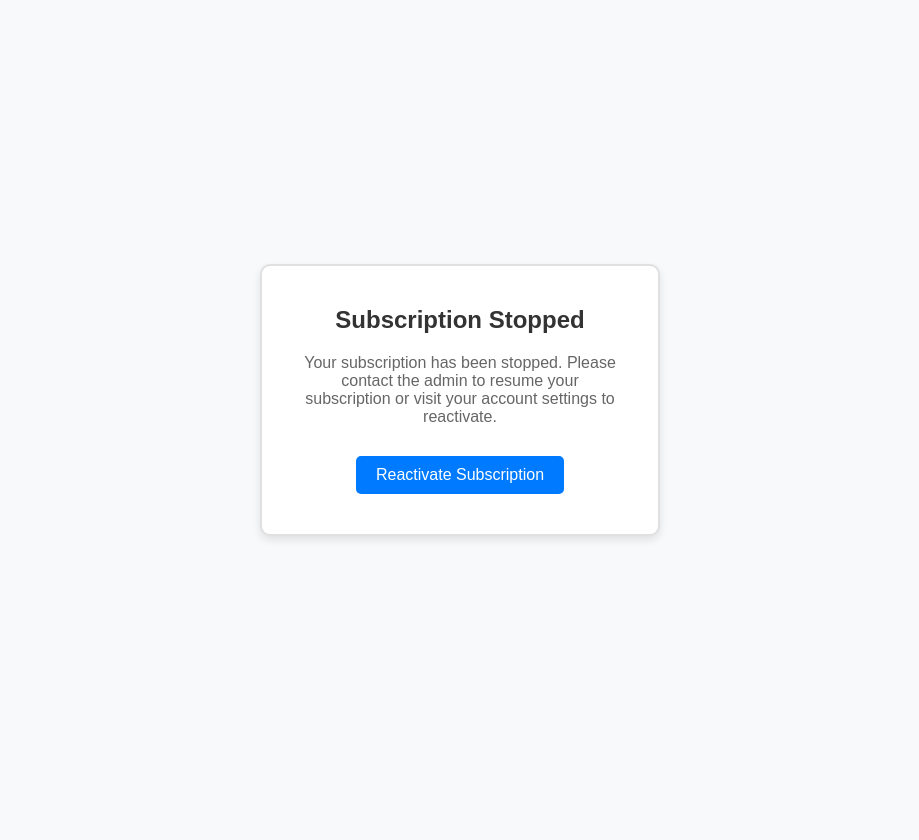
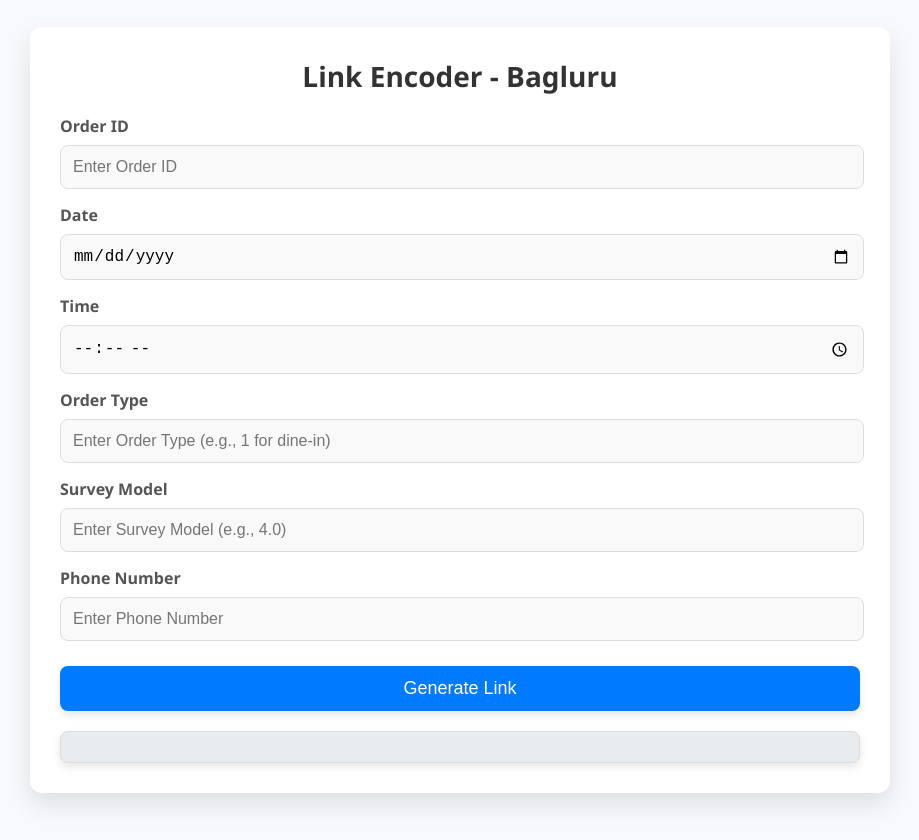
Before and after one commit to kfcArea1/Bagluru, a plain HTML site: page index.html in a window 1280 px wide. Shown: the whole page, without its empty margins (180-1099 px from the left). Before the commit the page ends 800 px from the top, so only its background shows below. Drawn offline with Linux system fonts and the light colour scheme.

Commit message:
Update index.html

```diff
--- a/index.html
+++ b/index.html
@@ -3,65 +3,195 @@
 <head>
     <meta charset="UTF-8">
     <meta name="viewport" content="width=device-width, initial-scale=1.0">
-    <title>Subscription Stopped</title>
+    <title>Subscription & Link Encoder</title>
     <style>
-        /* Basic Reset */
-        * {
+        body {
+            font-family: 'Segoe UI', Tahoma, Geneva, Verdana, sans-serif;
+            background-color: #f7f9fc;
             margin: 0;
-            padding: 0;
-            box-sizing: border-box;
+            padding: 20px;
+            display: flex;
+            flex-direction: column;
+            align-items: center;
+            justify-content: center;
+            min-height: 100vh;
         }
 
-        body {
-            font-family: Arial, sans-serif;
-            background-color: #f8f9fa;
-            color: #333;
-            display: flex;
-            justify-content: center;
-            align-items: center;
-            height: 100vh;
+        #encoder-container, .container {
+            width: 100%;
+            max-width: 800px;
+            background: #ffffff;
+            padding: 30px;
+            border-radius: 12px;
+            box-shadow: 0 12px 24px rgba(0, 0, 0, 0.1);
+            margin-bottom: 20px;
+            transition: box-shadow 0.3s ease;
         }
 
-        .container {
-            text-align: center;
+        #encoder-container:hover, .container:hover {
+            box-shadow: 0 16px 32px rgba(0, 0, 0, 0.2);
         }
 
-        .message-box {
-            background-color: #fff;
-            border: 2px solid #e0e0e0;
-            padding: 40px;
-            border-radius: 10px;
-            box-shadow: 0 4px 8px rgba(0, 0, 0, 0.1);
-            max-width: 400px;
-            margin: 20px;
-        }
-
-        h1 {
-            font-size: 24px;
+        h2, .container h1 {
+            color: #333;
+            margin: 0;
+            font-size: 28px;
+            font-weight: 700;
+            text-align: center;
             margin-bottom: 20px;
         }
 
-        p {
-            font-size: 16px;
-            margin-bottom: 30px;
-            color: #666;
+        label {
+            font-weight: 600;
+            color: #555;
+            margin-bottom: 8px;
+            display: block;
         }
 
-        .reactivate-btn {
-            background-color: #007bff;
-            color: #fff;
-            border: none;
-            padding: 10px 20px;
+        input[type="text"], input[type="date"], input[type="time"] {
+            width: calc(100% - 22px);
+            padding: 12px;
+            margin-bottom: 15px;
+            border: 1px solid #ddd;
+            border-radius: 8px;
             font-size: 16px;
-            border-radius: 5px;
-            cursor: pointer;
-            transition: background-color 0.3s ease;
+            transition: border-color 0.3s ease, box-shadow 0.3s ease;
+            background-color: #f9f9f9;
         }
 
-        .reactivate-btn:hover {
+        input[type="text"]:focus, input[type="date"]:focus, input[type="time"]:focus {
+            border-color: #007bff;
+            box-shadow: 0 0 8px rgba(0, 123, 255, 0.3);
+            outline: none;
+        }
+
+        button {
+            width: 100%;
+            padding: 12px;
+            background-color: #007bff;
+            border: none;
+            border-radius: 8px;
+            color: #ffffff;
+            font-size: 18px;
+            cursor: pointer;
+            margin-top: 10px;
+            transition: background-color 0.3s ease, transform 0.2s ease;
+            box-shadow: 0 4px 8px rgba(0, 0, 0, 0.1);
+        }
+
+        button:hover {
             background-color: #0056b3;
+            transform: scale(1.02);
+        }
+
+        #generated-link {
+            margin-top: 20px;
+            padding: 15px;
+            background-color: #e9ecef;
+            border-radius: 8px;
+            word-break: break-word;
+            font-family: monospace;
+            box-shadow: 0 4px 8px rgba(0, 0, 0, 0.1);
+            border: 1px solid #ddd;
+        }
+
+        #copy-button {
+            margin-top: 10px;
+            padding: 12px;
+            background-color: #28a745;
+            border: none;
+            border-radius: 8px;
+            color: white;
+            font-size: 18px;
+            cursor: pointer;
+            display: none;
+            transition: background-color 0.3s ease, transform 0.2s ease;
+            box-shadow: 0 4px 8px rgba(0, 0, 0, 0.1);
+        }
+
+        #copy-button:hover {
+            background-color: #218838;
+            transform: scale(1.02);
         }
     </style>
+</head>
+<body>
+
+    <!-- Link Encoder Section -->
+    <div id="encoder-container">
+        <h2>Link Encoder - Bagluru</h2>
+
+        <label for="order-id">Order ID</label>
+        <input type="text" id="order-id" placeholder="Enter Order ID">
+
+        <label for="date">Date</label>
+        <input type="date" id="date">
+
+        <label for="time">Time</label>
+        <input type="time" id="time">
+
+        <label for="order-type">Order Type</label>
+        <input type="text" id="order-type" placeholder="Enter Order Type (e.g., 1 for dine-in)">
+
+        <label for="survey-model">Survey Model</label>
+        <input type="text" id="survey-model" placeholder="Enter Survey Model (e.g., 4.0)">
+
+        <label for="phone-number">Phone Number</label>
+        <input type="text" id="phone-number" placeholder="Enter Phone Number">
+
+        <button onclick="generateLink()">Generate Link</button>
+
+        <div id="generated-link"></div>
+        <button id="copy-button" onclick="copyLink()">Copy to Clipboard</button>
+    </div>
+
+
+
+    <script>
+        function generateLink() {
+            const storeID = "91KDIPL731-01";
+            const orderID = document.getElementById('order-id').value;
+            const date = document.getElementById('date').value;
+            const time = document.getElementById('time').value + ".000";
+            const orderType = document.getElementById('order-type').value;
+            const surveyModel = document.getElementById('survey-model').value;
+            const phoneNumber = document.getElementById('phone-number').value;
+
+            if (orderID && date && time && orderType && surveyModel && phoneNumber) {
+                const data = {
+                    "S": storeID,
+                    "OI": orderID,
+                    "D": date,
+                    "TM": time,
+                    "TI": orderID,
+                    "OT": orderType,
+                    "SM": surveyModel,
+                    "PH": phoneNumber
+                };
+
+                const encodedData = btoa(JSON.stringify(data));
+                const link = `https://customer.kfc-listens.com/jfe/form/SV_8bHC0noyvM3jPWC?Q_EED=${encodedData}`;
+
+                document.getElementById('generated-link').textContent = link;
+                document.getElementById('copy-button').style.display = 'block';
+            } else {
+                alert("Please fill out all fields.");
+            }
+        }
+
+        function copyLink() {
+            const link = document.getElementById('generated-link').textContent;
+            navigator.clipboard.writeText(link).then(() => {
+                alert("Link copied to clipboard!");
+            }).catch(err => {
+                console.error('Failed to copy: ', err);
+            });
+        }
+
+        setTimeout(function() {
+            location.reload();
+        }, 60000);
+        </script>
     <script>
         // Disable right-click
         document.addEventListener('contextmenu', event => event.preventDefault());
@@ -73,15 +203,7 @@
             }
         });
     </script>
-</head>
-<body>
-    <div class="container">
-        <div class="message-box">
-            <h1>Subscription Stopped</h1>
-            <p>Your subscription has been stopped. Please contact the admin to resume your subscription or visit your account settings to reactivate.</p>
-            <button class="reactivate-btn">Reactivate Subscription</button>
-        </div>
-    </div>
+
 
 </body>
 </html>
```
